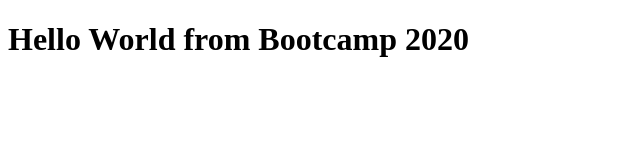
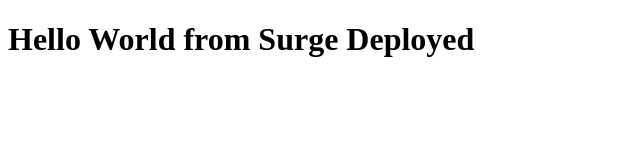
Before and after one commit to aq2630/BootcCamp2020, a plain HTML site: page index.html in a window 1280 px wide. Shown: the whole page, without its empty margins (0-640 px from the left). Drawn offline with Linux system fonts and the light colour scheme.

Commit message:
Update index.html

```diff
--- a/index.html
+++ b/index.html
@@ -6,7 +6,7 @@
     <title>BootCamp 2020</title>
 </head>
 <body>
-    <h1>Hello World from Bootcamp 2020</h1>
+    <h1>Hello World from Surge Deployed</h1>
 
 </body>
 </html>
```
